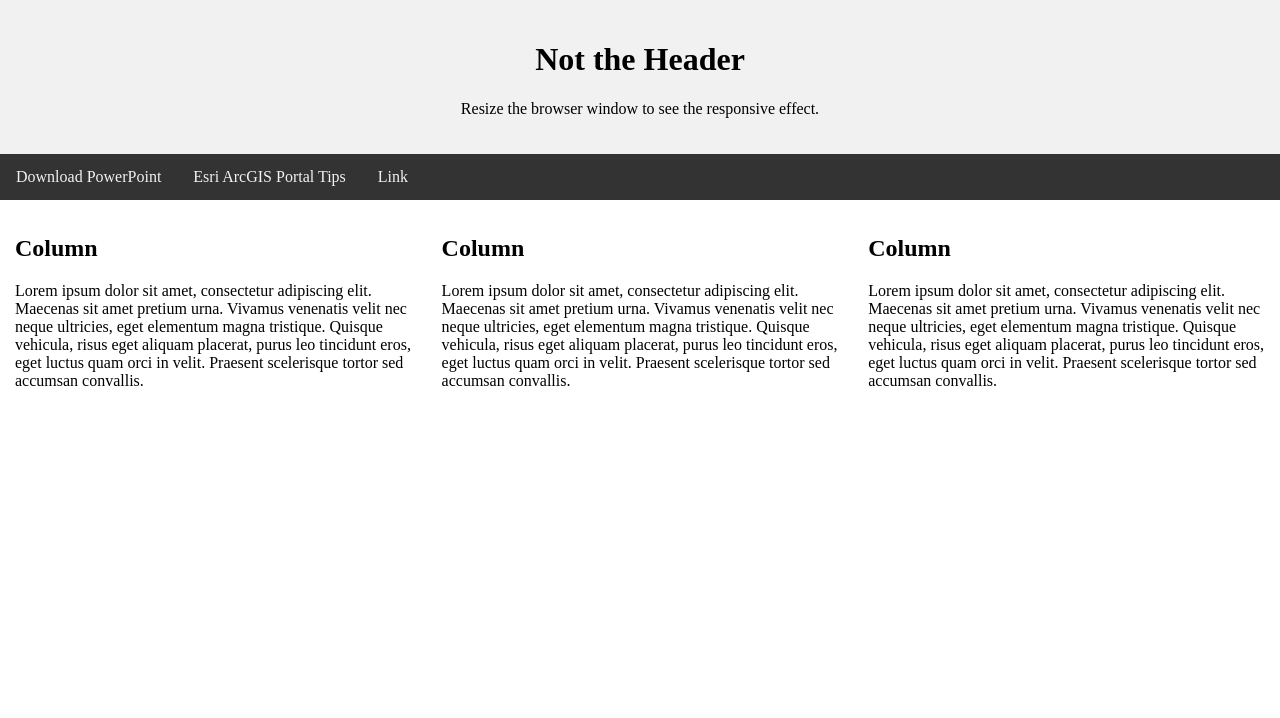
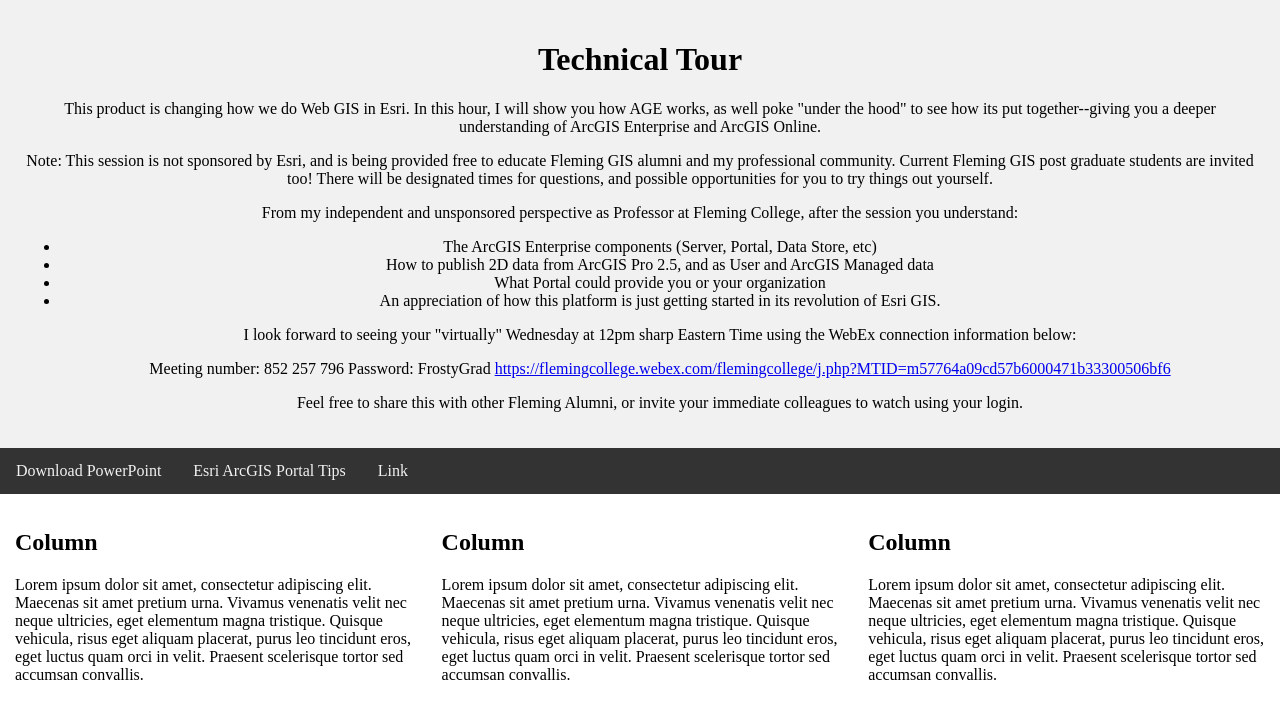
Before and after one commit to shawnmflemingc/shawnmflemingc.github.io, a plain HTML site: page age.html in a window 1280 px wide. Drawn offline with Linux system fonts and the light colour scheme.

Commit message:
Update age.html

```diff
--- a/age.html
+++ b/age.html
@@ -67,8 +67,24 @@ body {
 <body>
 
 <div class="header">
-  <h1>Not the Header</h1>
-  <p>Resize the browser window to see the responsive effect.</p>
+  <h1>Technical Tour</h1>
+  <p>This product is changing how we do Web GIS in Esri. In this hour, I will show you how AGE works, as well poke "under the hood" to see how its put together--giving you a deeper understanding of ArcGIS Enterprise and ArcGIS Online. </p>
+
+<p>Note: This session is not sponsored by Esri, and is being provided free to educate Fleming GIS alumni and my professional community. Current Fleming GIS post graduate students are invited too! There will be designated times for questions, and possible opportunities for you to try things out yourself.</p>
+
+<p>From my independent and unsponsored perspective as Professor at Fleming College, after the session you understand:</p>
+  <ul><li>The ArcGIS Enterprise components (Server, Portal, Data Store, etc)</li>
+<li>How to publish 2D data from ArcGIS Pro 2.5, and as User and ArcGIS Managed data</li>
+<li>What Portal could provide you or your organization</li>
+<li>An appreciation of how this platform is just getting started in its revolution of Esri GIS. </li>
+<p>I look forward to seeing your "virtually" Wednesday at 12pm sharp Eastern Time using the WebEx connection information below:</p>
+
+Meeting number: 852 257 796
+Password: FrostyGrad
+
+<a target="_blank" href="https://flemingcollege.webex.com/flemingcollege/j.php?MTID=m57764a09cd57b6000471b33300506bf6">https://flemingcollege.webex.com/flemingcollege/j.php?MTID=m57764a09cd57b6000471b33300506bf6</a>
+
+<p>Feel free to share this with other Fleming Alumni, or invite your immediate colleagues to watch using your login. </p>
 </div>
 
 <div class="topnav">
```
